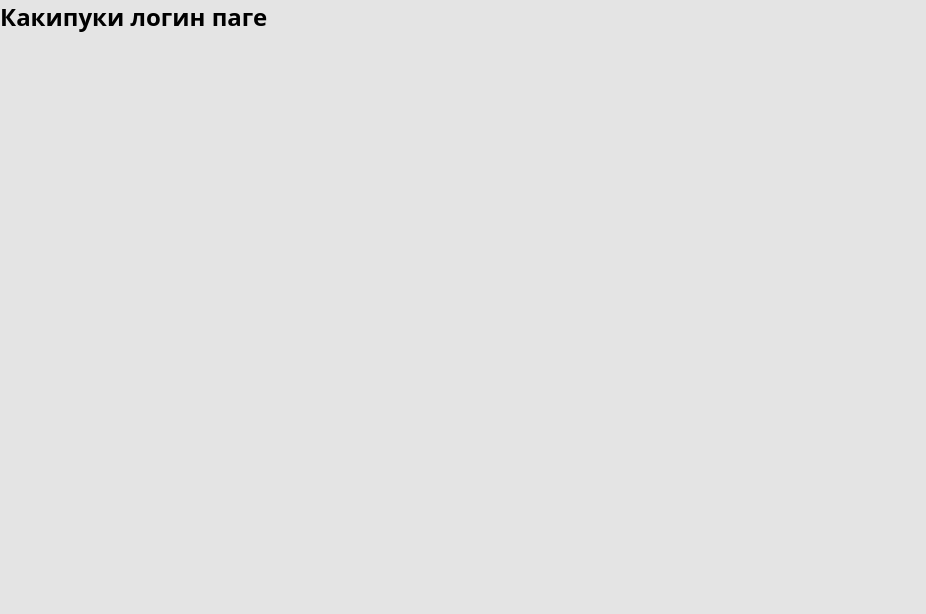
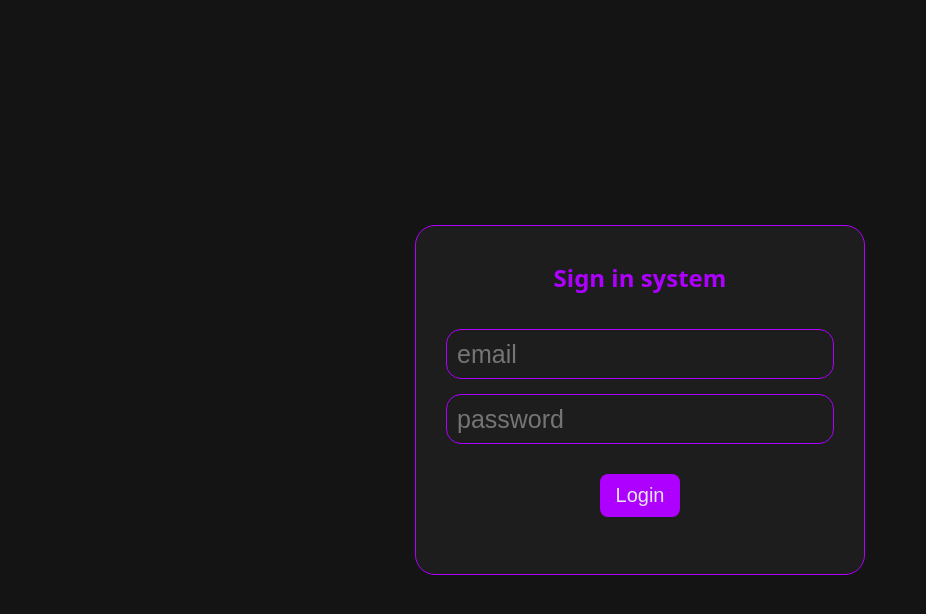
Before and after one commit to zep69/streamers-site, a Nuxt app: page /login in a window 1280 px wide. Shown: the top 614 px of the page, without its empty margins (0-926 px from the left). Built offline with nearby package versions, Linux system fonts and the light colour scheme.

Commit message:
second commit

```diff
--- a/app/assets/styles/_themes.scss
+++ b/app/assets/styles/_themes.scss
@@ -1,5 +1,21 @@
 :root {
+
+  --bg-color: #1f1f1f;
+  --bg-color-secondary:#1d1d1d;
+  --text-color: #e5e7eb;
+  --text-color-secondary:rgb(155, 155, 155);
+  --primary-color: #ae00ff;
+  --secondary-color: #6e00a1;
+  --border-color: #1e293b;
+  --bg-color-elements:#141414;
+  --success-color:rgb(4, 216, 4);
+  --success-color-text:#111111;
+  --border-default:rgb(155, 155, 155);
+}
+
+.dark {
   --bg-color: #ffffff;
+  --bg-color-secondary:#858585;
   --text-color: #373838;
   --text-color-secondary:rgb(88, 88, 88);
   --primary-color: #ffe600;
@@ -11,16 +27,3 @@
   --success-color-text:#111111;
   --border-default:rgb(88, 88, 88);
 }
-
-.dark {
-  --bg-color: #1f1f1f;
-  --text-color: #e5e7eb;
-  --text-color-secondary:rgb(155, 155, 155);
-  --primary-color: #ffe600;
-  --secondary-color: #373838;
-  --border-color: #1e293b;
-  --bg-color-elements:#141414;
-  --success-color:rgb(4, 216, 4);
-  --success-color-text:#111111;
-  --border-default:rgb(155, 155, 155);
-}
--- a/app/assets/styles/main.scss
+++ b/app/assets/styles/main.scss
@@ -1,5 +1,3 @@
-@import './themes';
-
 * {
   margin: 0;
   padding: 0;
@@ -15,15 +13,20 @@ html, body {
   transition: background 0.3s, color 0.3s;
 }
 
+h2{
+  color: var(--primary-color);
+}
+
 .primary-button {
   background: var(--primary-color);
-  color: #373838;
+  color: var(--text-color);
   border: none;
   padding: 10px 16px;
   border-radius: 8px;
   cursor: pointer;
   transition: background-color box-shadow  0.7s;
   box-shadow: none;
+  font-size: 20px;
 }
 
 .primary-button:active {
--- /dev/null
+++ b/app/components/Header.vue
@@ -0,0 +1,30 @@
+<template>
+    <div class="header">
+        <div class="header--btn-row">
+            <div>
+                <button class="primary-button">Click</button>
+            </div>
+        </div>
+    </div>
+</template>
+
+<script setup lang="ts">
+
+</script>
+
+<style scoped lang="scss">
+.header{
+    height: 70px;
+    border: thin solid var(--secondary-color);
+    background-color: var(--bg-color-secondary);
+    border-radius: 15px;
+    &--btn-row  {
+        display: flex;
+        justify-content:space-between;
+        align-items: center;
+        height: 100%;
+        padding: 0px 10px 0 10px;
+    }
+
+}
+</style>
--- /dev/null
+++ b/app/components/LoginInput.vue
@@ -0,0 +1,37 @@
+<template>
+    <div>
+        <input :type="type" :placeholder="placeholder" :value="modelValue" class="login-input">
+    </div>
+</template>
+
+<script setup lang="ts">
+   const props = withDefaults(
+        defineProps<{
+            modelValue: null | string
+            type?:  'text'|'password'
+            placeholder?:   string
+            icon?:  null | string
+        }>(),{
+            placeholder:'',
+            type: 'text',
+            icon:null,
+            modelValue:null
+        }
+   )
+</script>
+
+<style scoped lang="scss">
+.login-input{
+    background-color: var(--bg-color-secondary);
+    border: thin var(--primary-color) solid;
+    border-radius: 15px;
+    width: 100%;
+    height: 50px;
+    padding:0 5px 0 10px;
+    font-size: 25px;
+    color: var(--text-color-secondary);
+}
+.login-input:focus{
+    outline: none;
+}
+</style>
--- a/app/pages/login/index.vue
+++ b/app/pages/login/index.vue
@@ -1,13 +1,56 @@
 <template>
-    <div>
-        <h2>Какипуки логин паге</h2>
+    <div class="page-wrapper-login">
+        <div class="login">
+            <div class="login--header">
+                <h2>Sign in system</h2>
+            </div>
+            <div class="login--body">
+                <LoginInput v-model="login" type="text" placeholder="email"/>
+                <LoginInput style="margin-top: 15px;" v-model="password" type="password" placeholder="password"/>
+            </div>
+            <div class="login--actions">
+                <button class="primary-button">Login</button>
+            </div>
+        </div>
     </div>
 </template>
 
 <script setup lang="ts">
 
+    const login = ref<string>('')
+    const password = ref<string>('')
+
 </script>
 
-<style scoped>
-
+<style scoped lang="scss">
+.page-wrapper-login {
+    margin: 0;
+    min-height: 100vh;
+    display: flex;
+    justify-content: center;
+    align-items: center;
+}
+.login{
+    background-color: var(--bg-color-secondary);
+    border: thin var(--primary-color) solid;
+    border-radius: 20px;
+    width: 450px;
+    height: 350px;
+    overflow: hidden;
+    padding: 20px;
+    &--header {
+        margin-top: 10px;
+        display: flex;
+        justify-content: center;
+        padding: 5px;
+    }
+    &--body {
+        margin: 30px 10px 30px 10px;
+    }
+    &--actions {
+        display: flex;
+        justify-content: center;
+        align-items: center;
+    }
+}
 </style>
--- /dev/null
+++ b/app/pages/main/index.vue
@@ -0,0 +1,20 @@
+<template>
+    <div style="padding: 5px 10px 0 10px;">
+        <Header/>
+
+        <div>
+            <h2>Main page</h2>
+        </div>
+    </div>
+
+</template>
+
+<script setup lang="ts">
+
+</script>
+
+<style scoped lang="scss">
+h2{
+    color: var(--primary-color);
+}
+</style>
--- a/nuxt.config.ts
+++ b/nuxt.config.ts
@@ -4,6 +4,7 @@ export default defineNuxtConfig({
   devtools: { enabled: true },
   modules: ['@pinia/nuxt'],
   css: [
-    '~/assets/styles/main.scss'
+    '~/assets/styles/main.scss',
+    '~/assets/styles/_themes.scss'
   ]
 })
```
Also changed, not shown: 1 other file (tests, documents, lock files or other folders).
